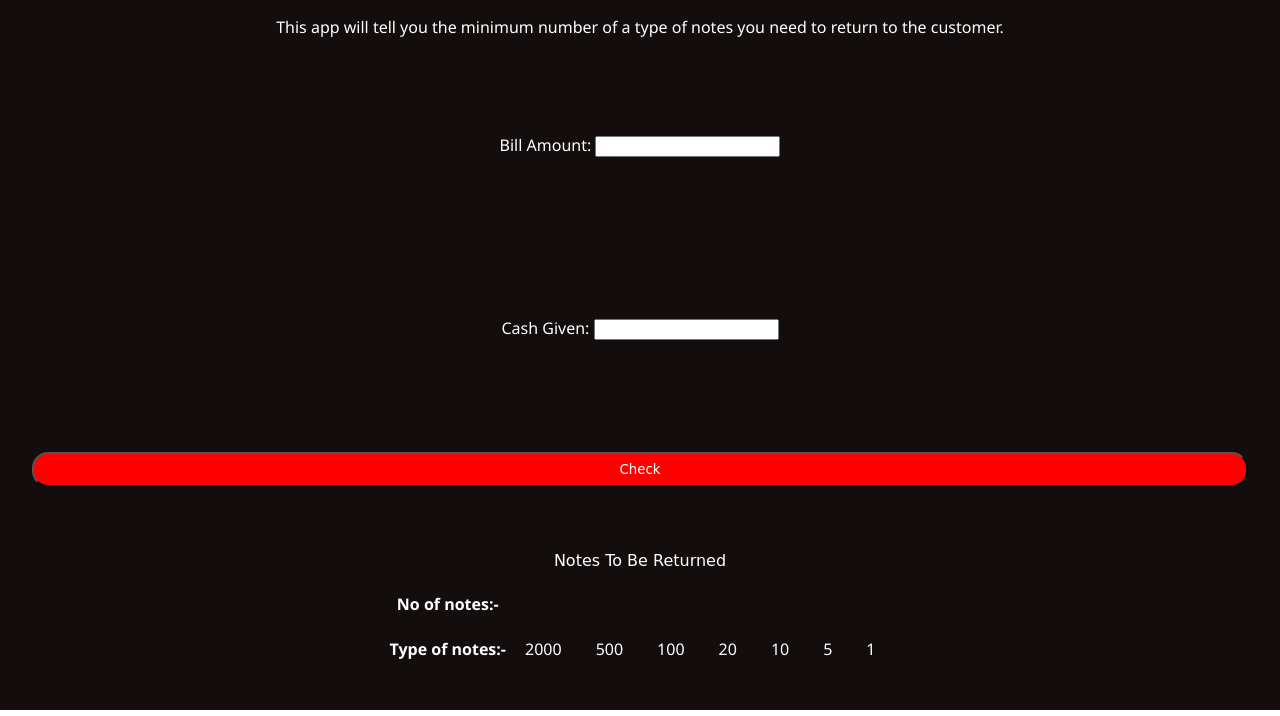
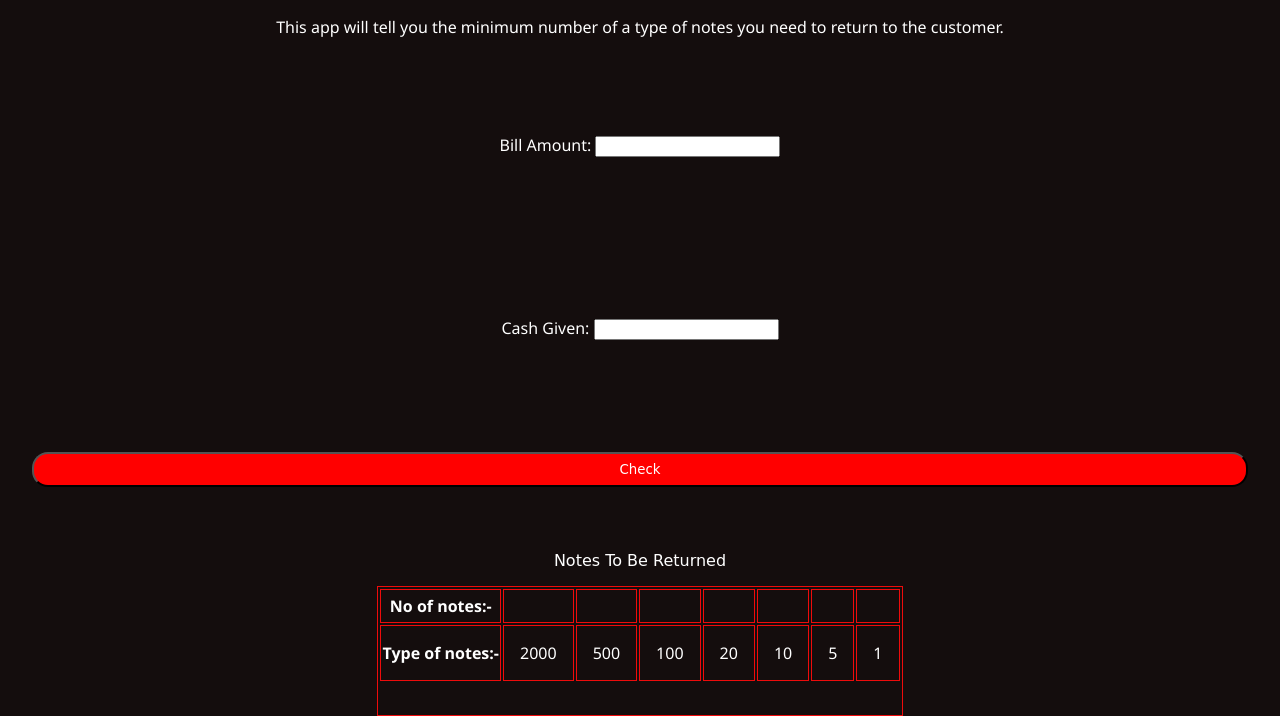
Before and after one commit to achalkamboj/Cash-Register, a plain HTML site: page index.html in a window 1280 px wide. Shown: the part 86-802 px from the top of the page. Drawn offline with Linux system fonts and the light colour scheme.

Commit message:
style: added borders to table

```diff
--- a/style.css
+++ b/style.css
@@ -44,3 +44,7 @@ body{
 .cashgivn {
     margin: 5rem;
 }
+
+table, th, td {
+    border: 1px solid rgb(238, 11, 11);
+  }
```
